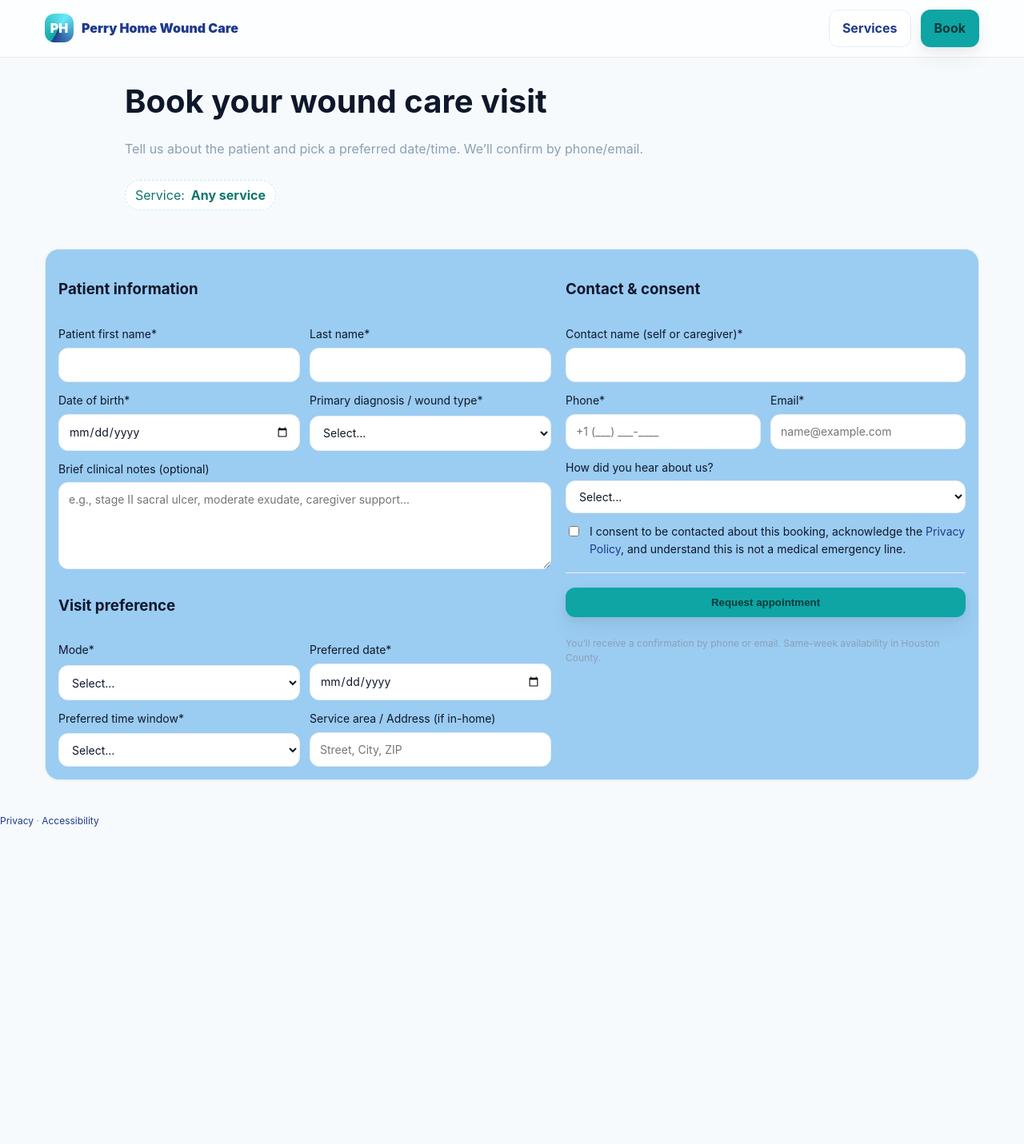
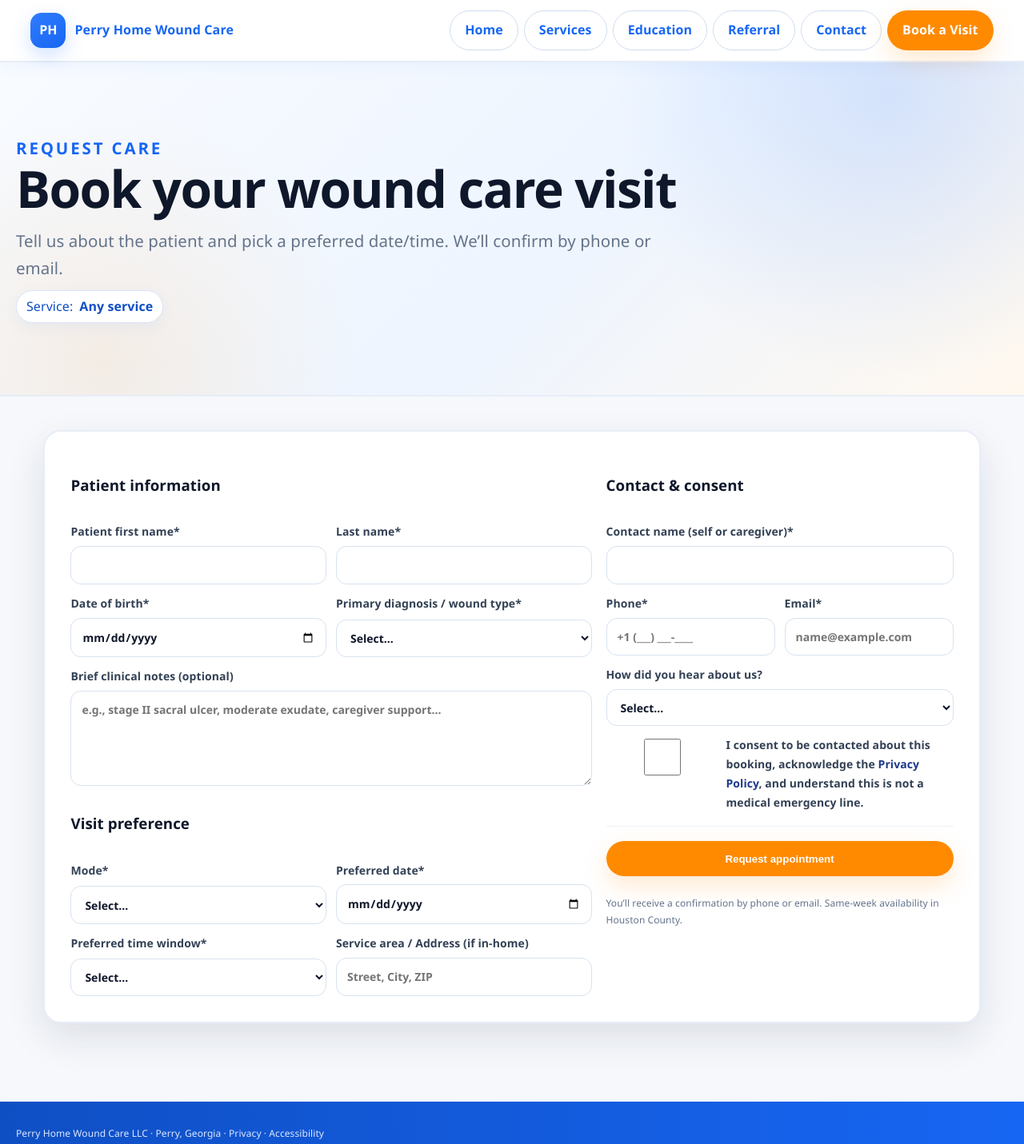
Before and after one commit to nosby2007/perryhomewound-care, a plain HTML site: page public/publics/booking/bookings.html in a window 1280 px wide. Shown: the top 1431 px of the page at 80% size. Before the commit the page ends 1037 px from the top, so only its background shows below. Drawn offline with Linux system fonts and the light colour scheme.

Commit message:
Align booking page with PHWC home design

```diff
--- a/public/publics/booking/bookings.html
+++ b/public/publics/booking/bookings.html
@@ -6,21 +6,27 @@
   <title>Book a Visit — Perry Home Wound Care</title>
   <meta name="description" content="Book an in-home or virtual wound care visit with Perry Home Wound Care."/>
   <link rel="stylesheet" href="./bookings.css"/>
+  <link rel="stylesheet" href="/phwc-public.css"/>
 </head>
-<body>
+<body class="phwc-public">
   <header class="nav">
     <div class="navin">
       <a class="brand" href="/"><span class="logo">PH</span><span class="brandname">Perry Home Wound Care</span></a>
-      <nav class="navlinks">
+      <nav class="navlinks" aria-label="Main navigation">
+        <a class="btn ghost" href="/">Home</a>
         <a class="btn ghost" href="../services/Service.html">Services</a>
-        <a class="btn primary" href="./bookings.html">Book</a>
+        <a class="btn ghost" href="/blog">Education</a>
+        <a class="btn ghost" href="../referal/referal.html">Referral</a>
+        <a class="btn ghost" href="../contact/contact.html">Contact</a>
+        <a class="btn primary" href="./bookings.html">Book a Visit</a>
       </nav>
     </div>
   </header>
 
   <section class="book-hero">
+    <p class="eyebrow">REQUEST CARE</p>
     <h1>Book your wound care visit</h1>
-    <p class="muted">Tell us about the patient and pick a preferred date/time. We’ll confirm by phone/email.</p>
+    <p class="muted">Tell us about the patient and pick a preferred date/time. We’ll confirm by phone or email.</p>
     <div class="svc-pill" id="svcPill">Service: <strong id="svcTitle">Any service</strong></div>
   </section>
 
@@ -94,17 +100,14 @@
       <p>Thanks! Your booking request for <strong id="succSvc">—</strong> has been submitted.</p>
       <p class="muted">We’ll contact you soon to confirm date/time and next steps.</p>
       <div class="cta-row">
-        <a class="btn" href="../services/Service.html">Back to Services</a>
+        <a class="btn ghost" href="../services/Service.html">Back to Services</a>
         <a class="btn primary" href="../contact/contact.html">Contact us</a>
       </div>
     </div>
   </section>
 
   <footer class="footer">
-    <div class="muted small">
-      <a href="../../privacy.html">Privacy</a> ·
-      <a href="../../accessibility.html">Accessibility</a>
-    </div>
+    <div class="small">Perry Home Wound Care LLC · Perry, Georgia · <a href="../../privacy.html">Privacy</a> · <a href="../../accessibility.html">Accessibility</a></div>
   </footer>
 
   <script type="module" src="./bookings.js"></script>
```
